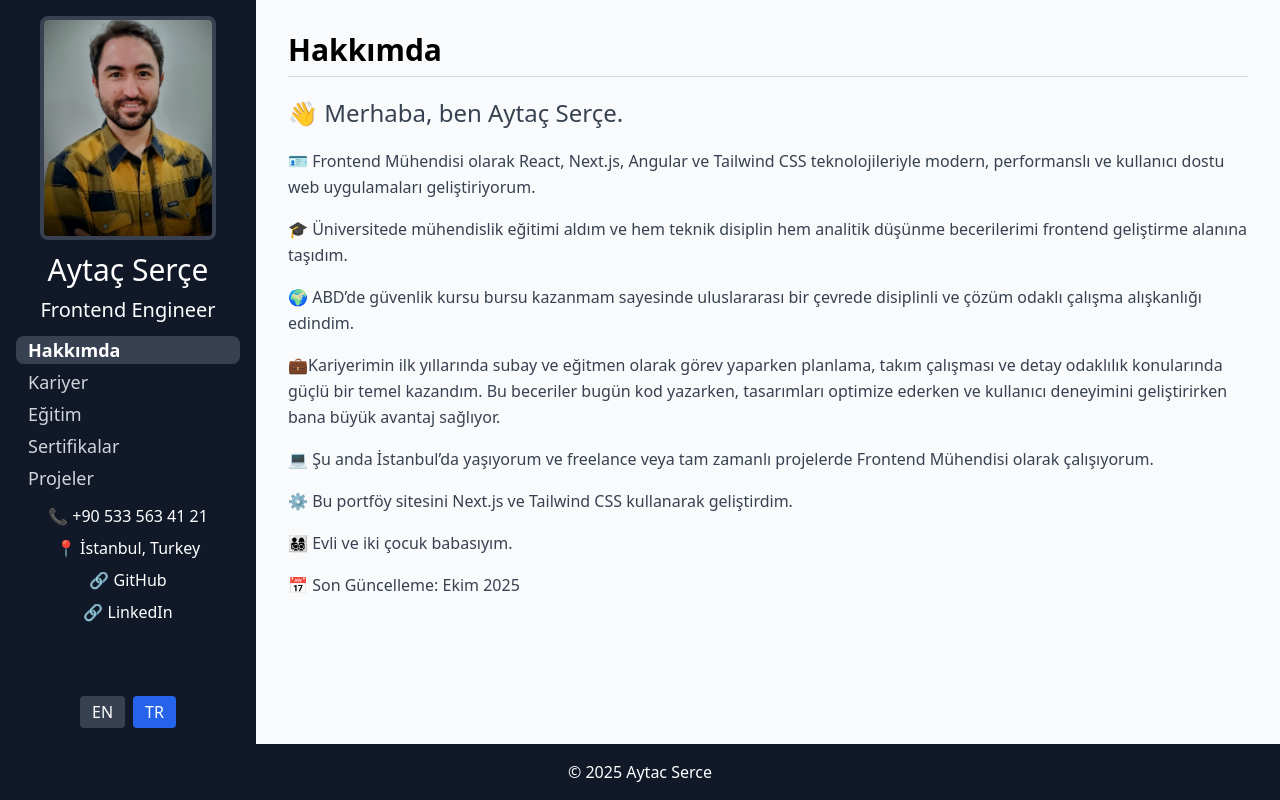
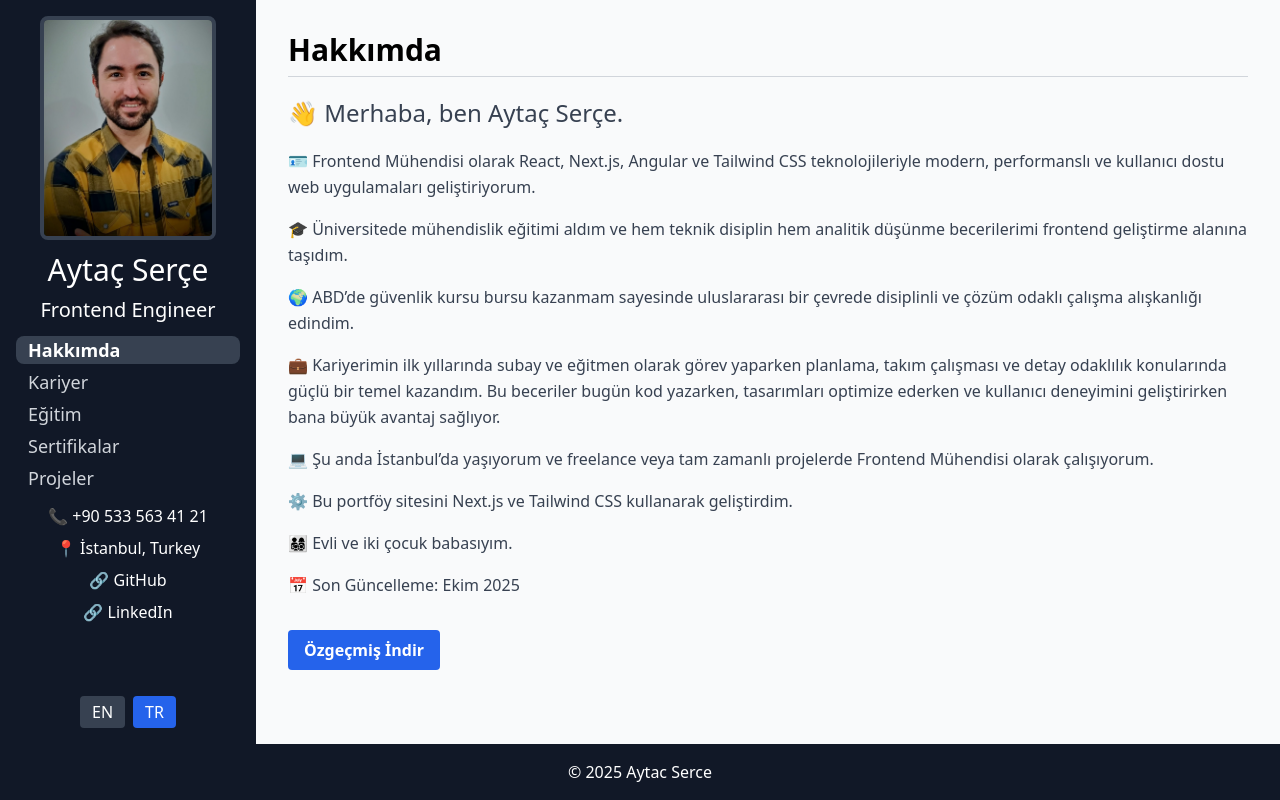
Before and after one commit to aytacserce/aytac-serce-portfolio, a Next.js app: page / in a window 1280 px wide. Built offline with nearby package versions, Linux system fonts and the light colour scheme.

Commit message:
added download resume feature

```diff
--- a/app/page.js
+++ b/app/page.js
@@ -27,7 +27,7 @@ export default function Page() {
       </p>
 
       <p className="text-1xl mb-4 leading-relaxed text-gray-700">
-        💼{t("about.work_experience")}
+        💼 {t("about.work_experience")}
       </p>
 
       <p className="text-1xl mb-4 leading-relaxed text-gray-700">
@@ -38,13 +38,24 @@ export default function Page() {
         ⚙️ {t("about.portfolio")}
       </p>
 
-      <p className="text-1xl  mb-4 leading-relaxed text-gray-700">
+      <p className="text-1xl mb-4 leading-relaxed text-gray-700">
         👨‍👩‍👧‍👦 {t("about.family")}
       </p>
 
       <p className="text-1xl mb-4 leading-relaxed text-gray-700">
         📅 {t("about.update")}
       </p>
+
+      {/* Download Resume Button */}
+      <div className="mt-8">
+        <a
+          href="/Aytac_Serce_Resume.pdf"
+          download
+          className="inline-block bg-blue-600 text-white font-semibold px-4 py-2 rounded hover:bg-blue-700 transition"
+        >
+          {t("about.download_resume")}
+        </a>
+      </div>
     </div>
   );
 }
--- a/app/src/i18n/en.json
+++ b/app/src/i18n/en.json
@@ -16,7 +16,8 @@
     "current_position": "I’m currently based in Istanbul, working as a Frontend Engineer on freelance and full-time projects, creating user-focused and high-performance interfaces.",
     "portfolio": "This website is my personal portfolio, built with Next.js and Tailwind CSS.",
     "family": "I’m married with two children.",
-    "update": "Last Update: October 2025"
+    "update": "Last Update: October 2025",
+    "download_resume": "Download Resume"
   },
   "career": {
     "title": "Career",
--- a/app/src/i18n/tr.json
+++ b/app/src/i18n/tr.json
@@ -16,7 +16,8 @@
     "current_position": "Şu anda İstanbul’da yaşıyorum ve freelance veya tam zamanlı projelerde Frontend Mühendisi olarak çalışıyorum.",
     "portfolio": "Bu portföy sitesini Next.js ve Tailwind CSS kullanarak geliştirdim.",
     "family": "Evli ve iki çocuk babasıyım.",
-    "update": "Son Güncelleme: Ekim 2025"
+    "update": "Son Güncelleme: Ekim 2025",
+    "download_resume": "Özgeçmiş İndir"
   },
   "career": {
     "title": "Kariyer",
```
Also changed, not shown: 1 other file (tests, documents, lock files or other folders).
